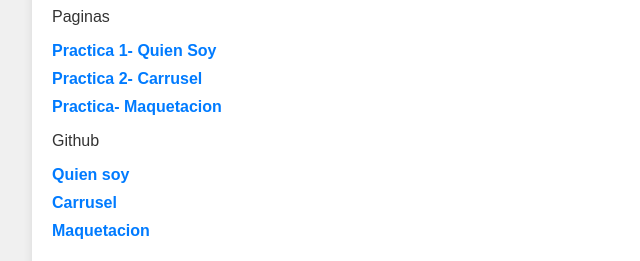
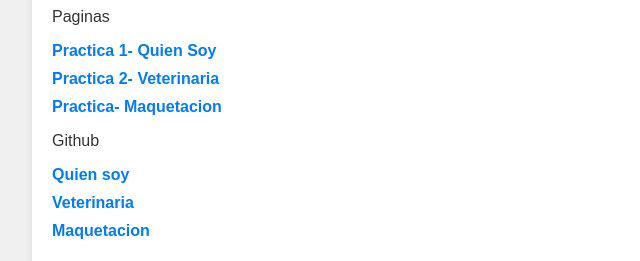
Before and after one commit to zxRogelio/P2, a plain HTML site: page P2/EnlacesPracticas/index.html in a window 1280 px wide. Shown: the part 308-569 px from the top of the page, 188-828 px from the left. Drawn offline with Linux system fonts and the light colour scheme.

Commit message:
Update index.html

```diff
--- a/P2/EnlacesPracticas/index.html
+++ b/P2/EnlacesPracticas/index.html
@@ -12,11 +12,11 @@
         <ul>
             <p>Paginas</p>
             <li><a href="https://practica1-nine.vercel.app/" target="_blank">Practica 1- Quien Soy</a></li>
-            <li><a href="https://practica-2-one.vercel.app/" target="_blank">Practica 2- Carrusel</a></li>
+            <li><a href="https://practica02.vercel.app/">Practica 2- Veterinaria</a></li>
             <li><a href="https://maquetacion-p3.vercel.app/" target="_blank">Practica- Maquetacion</a></li>
             <p>Github</p>
             <li><a href="https://github.com/zxRogelio/TrabajosPend/tree/main/P1/PracticasPend/Practica1" target="_blank">Quien soy</a></li>
-            <li><a href="https://github.com/zxRogelio/TrabajosPend/tree/main/P1/PracticasPend/Practica03" target="_blank">Carrusel</a></li>
+            <li><a href="https://github.com/zxRogelio/El-Reba-o/tree/main/Practica03">Veterinaria</a></li>
             <li><a href="https://github.com/zxRogelio/TrabajosPend/tree/main/P1/PracticasPend/MaquetacionEjercicio" target="_blank">Maquetacion</a></li>
         </ul>
     </div>
```
